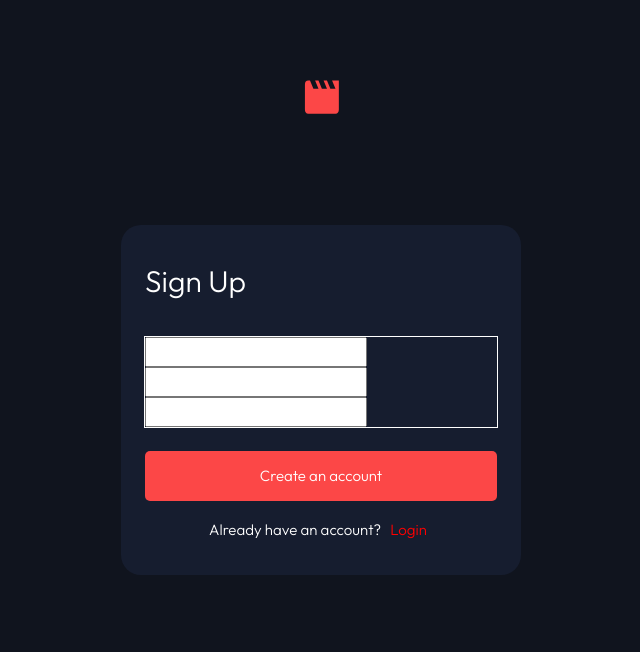
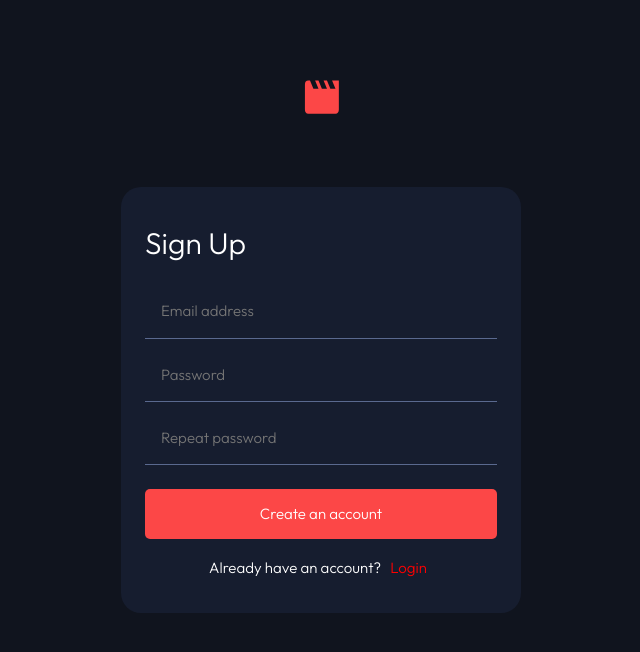
Before and after one commit to JJWallis/Entertainment-App, a Next.js app: page / in a window 1280 px wide. Shown: the top 652 px of the page, without its empty margins (319-959 px from the left). Built offline with nearby package versions, Linux system fonts and the light colour scheme.

Commit message:
login input styles added

```diff
--- a/src/components/Login/LoginScreen.tsx
+++ b/src/components/Login/LoginScreen.tsx
@@ -4,6 +4,7 @@ import Logo from '../../assets/logo.svg'
 import { LoginButton } from '../styled/Button.styled'
 import { LoginFieldSet } from '../styled/Fieldset.styled'
 import LoginForm from '../styled/Form.styled'
+import { LoginInput } from '../styled/Input.styled'
 import { LoginSubTitle } from '../styled/SubTitle.styled'
 import { LoginTitle } from '../styled/Title.styled'
 import { LoginContainer, LoginLogoContainer } from '../styled/Wrappers.styled'
@@ -18,13 +19,25 @@ const LoginScreen: React.FC = () => {
             <LoginTitle>Sign Up</LoginTitle>
             <LoginFieldSet>
                <div>
-                  <input type="email" />
+                  <LoginInput
+                     type="email"
+                     placeholder="Email address"
+                     error={false}
+                  />
                </div>
                <div>
-                  <input type="password" />
+                  <LoginInput
+                     type="password"
+                     placeholder="Password"
+                     error={false}
+                  />
                </div>
                <div>
-                  <input type="password" />
+                  <LoginInput
+                     type="password"
+                     placeholder="Repeat password"
+                     error={false}
+                  />
                </div>
             </LoginFieldSet>
             <LoginButton>Create an account</LoginButton>
--- a/src/components/styled/Fieldset.styled.tsx
+++ b/src/components/styled/Fieldset.styled.tsx
@@ -1,6 +1,5 @@
 import styled from 'styled-components'
 
 export const LoginFieldSet = styled.fieldset`
-   outline: 1px solid white;
-   margin: 2rem 0 1.5rem;
+   margin: 0.5rem 0 1.5rem;
 `
--- a/src/components/styled/GlobalStyles.tsx
+++ b/src/components/styled/GlobalStyles.tsx
@@ -61,6 +61,12 @@ select {
   font: inherit;
 }
 
+button {
+  border: none;
+  padding: none;
+  background-color: transparent;
+}
+
 fieldset {
   padding: 0;
   margin: 0;
--- /dev/null
+++ b/src/components/styled/Input.styled.tsx
@@ -0,0 +1,26 @@
+import styled from 'styled-components'
+
+interface LoginInputProps {
+   error: boolean
+}
+
+export const LoginInput = styled.input<LoginInputProps>`
+   width: 100%;
+   padding: 1.5rem 0 0.9rem 1rem;
+   border: none;
+   border-bottom: 1.5px solid
+      ${({ error, theme }) =>
+         error ? theme.colors.brightRed : theme.colors.lightBlue};
+   background-color: transparent;
+   color: white;
+   caret-color: red;
+   transition: border-color 150ms ease-in;
+   :focus {
+      outline: none;
+   }
+
+   :hover {
+      border-color: white;
+      cursor: pointer;
+   }
+`
```
